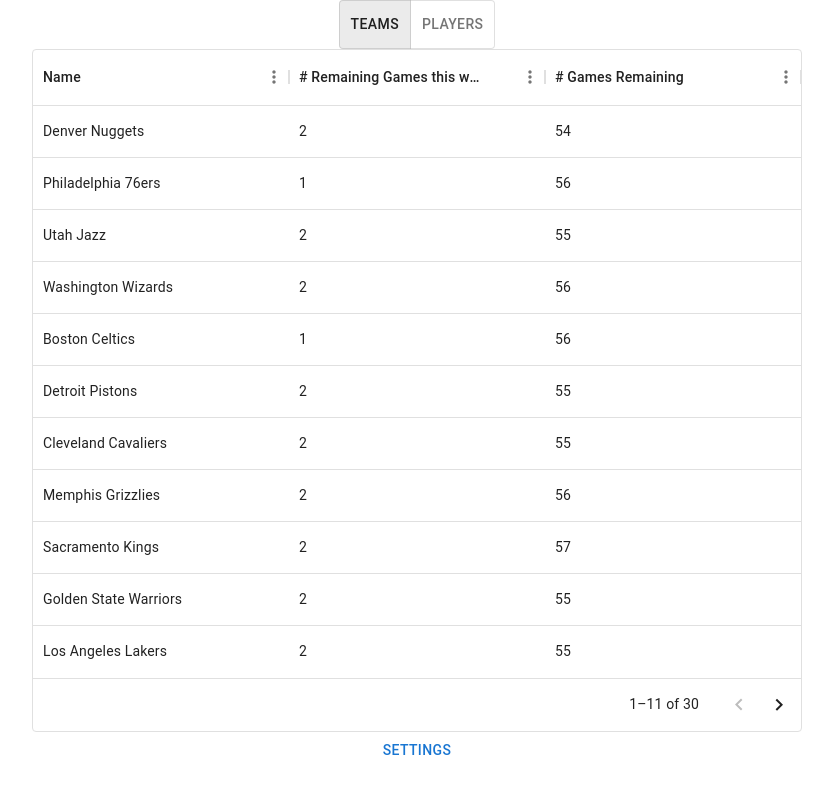
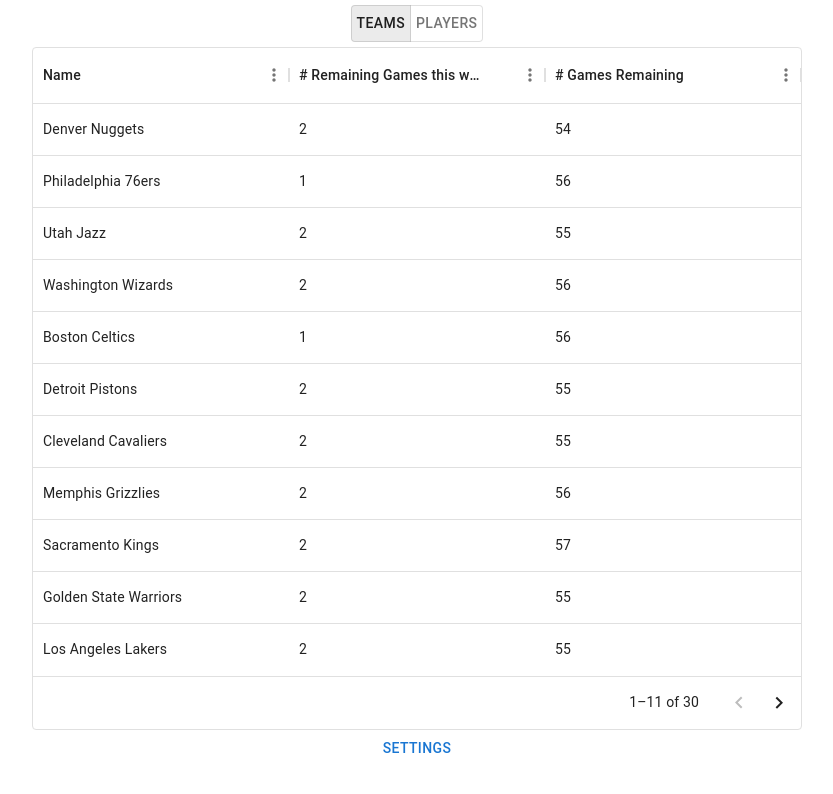
Before and after one commit to rrout2/test-fantasy-tool, a React (Create React App) app: page / in a window 1280 px wide. Shown: the top 794 px of the page, without its empty margins (223-1056 px from the left). Built offline with nearby package versions, Linux system fonts and the light colour scheme.

Commit message:
refactor

```diff
--- a/src/App.tsx
+++ b/src/App.tsx
@@ -20,7 +20,7 @@
                 open={drawerOpen}
                 onClose={() => setDrawerOpen(false)}
             >
-                setting maybe??
+                settings maybe??
             </Drawer>
         );
     }
@@ -32,7 +32,7 @@
             case Table.Team:
                 return <TeamTable />;
             default:
-                return <>oopsies</>;
+                throw new Error(`unrecognized toggle value: '${toggleValue}'`);
         }
     }
 
@@ -41,12 +41,18 @@
             <ToggleButtonGroup
                 value={toggleValue}
                 exclusive
-                onChange={(_event: React.MouseEvent<HTMLElement>, value) => {
+                onChange={(_, value: Table | null) => {
+                    if (!value) return;
                     setToggleValue(value);
                 }}
+                sx={{padding: '5px'}}
             >
-                <ToggleButton value={Table.Team}>Teams</ToggleButton>
-                <ToggleButton value={Table.Player}>Players</ToggleButton>
+                <ToggleButton value={Table.Team} sx={{padding: '5px'}}>
+                    Teams
+                </ToggleButton>
+                <ToggleButton value={Table.Player} sx={{padding: '5px'}}>
+                    Players
+                </ToggleButton>
             </ToggleButtonGroup>
         );
     }
```
